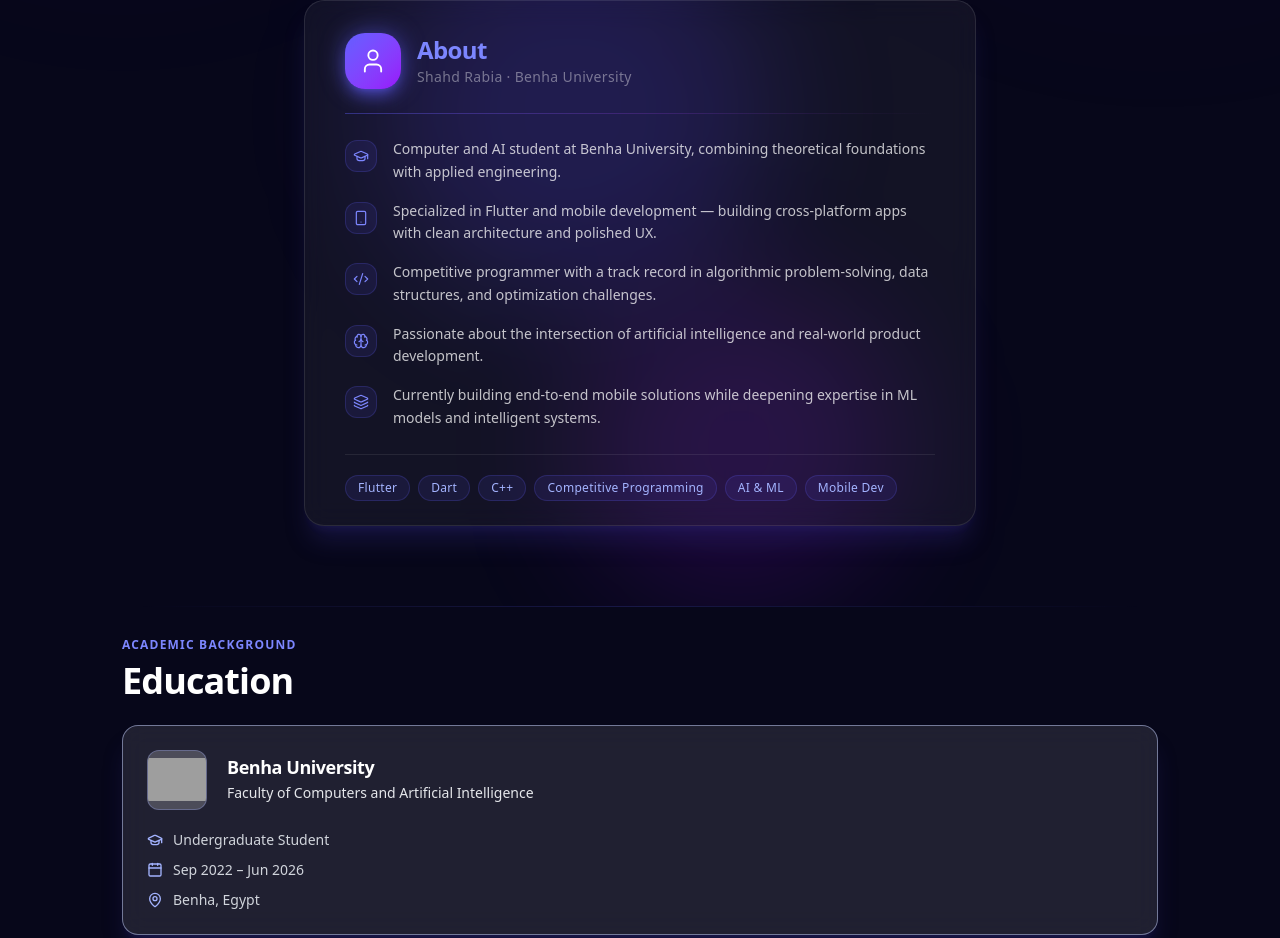
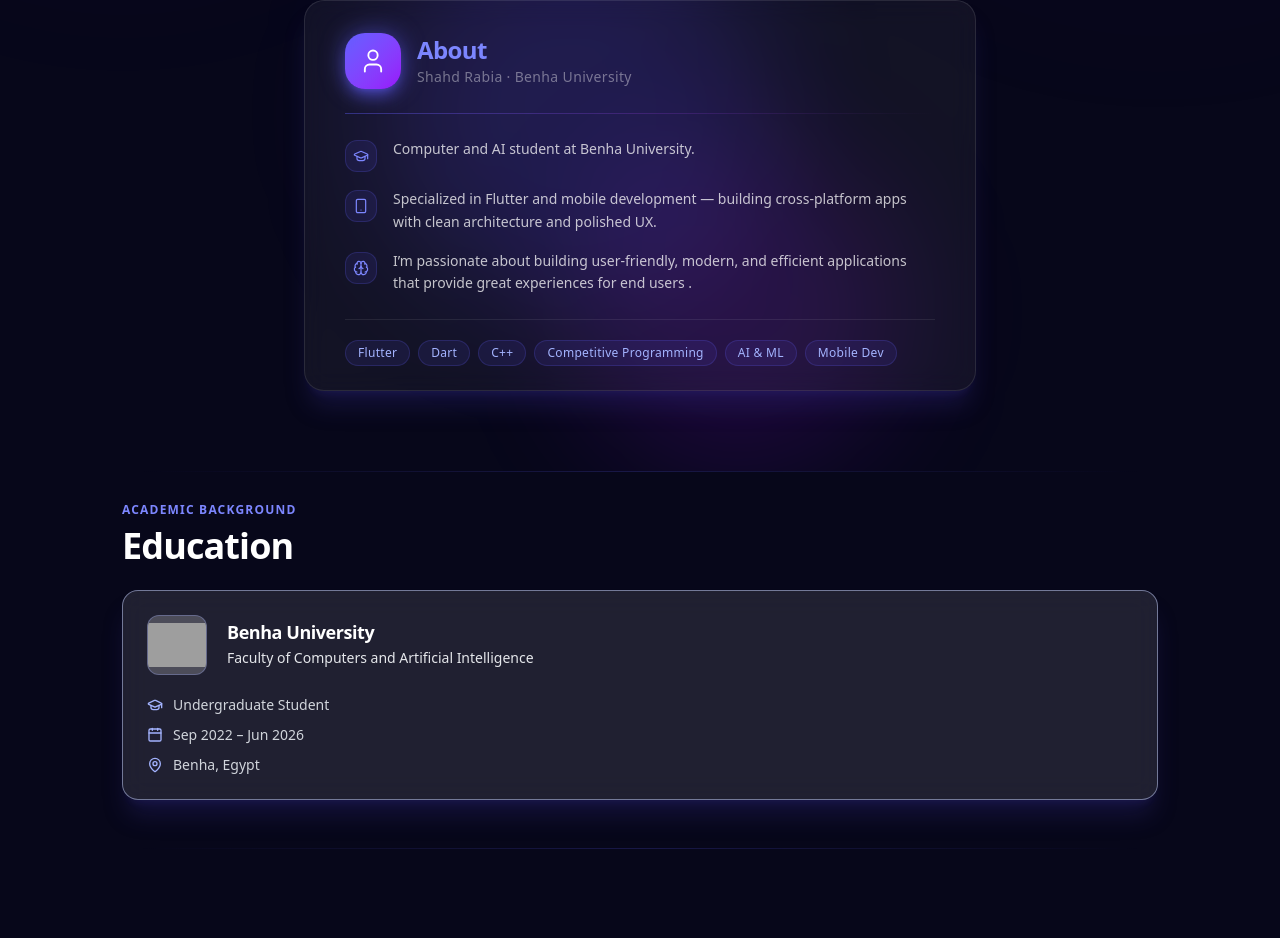
Before and after one commit to shahdrabia/My-Portfolio, a React (Vite) app in the folder frontend/: page / in a window 1280 px wide. Shown: the part 847-1785 px from the top of the page. Built offline with nearby package versions, Linux system fonts and the light colour scheme; grey boxes are pictures that could not be loaded.

Commit message:
Refine bullet points in AboutSection component
Updated bullet points to simplify and clarify descriptions.

```diff
--- a/frontend/src/components/AboutSection.jsx
+++ b/frontend/src/components/AboutSection.jsx
@@ -5,24 +5,17 @@
 const bulletPoints = [
   {
     icon: 'GraduationCap',
-    text: 'Computer and AI student at Benha University, combining theoretical foundations with applied engineering.'
+    text: 'Computer and AI student at Benha University.'
   },
   {
     icon: 'Smartphone',
     text: 'Specialized in Flutter and mobile development — building cross-platform apps with clean architecture and polished UX.'
   },
   {
-    icon: 'Code2',
-    text: 'Competitive programmer with a track record in algorithmic problem-solving, data structures, and optimization challenges.'
+    icon: 'Brain',
+    text: 'I’m passionate about building user-friendly, modern, and efficient applications that provide great experiences for end users .'
   },
-  {
-    icon: 'Brain',
-    text: 'Passionate about the intersection of artificial intelligence and real-world product development.'
-  },
-  {
-    icon: 'Layers',
-    text: 'Currently building end-to-end mobile solutions while deepening expertise in ML models and intelligent systems.'
-  }
+
 ];
 
 const containerVariants = {
```
